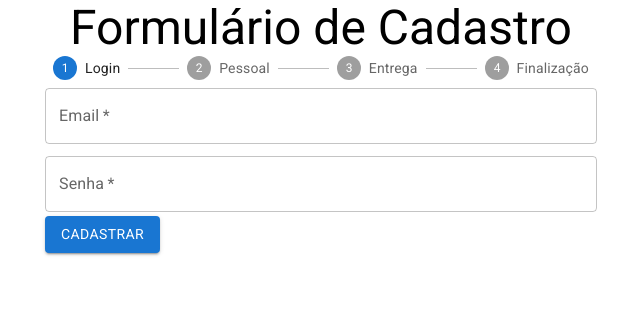
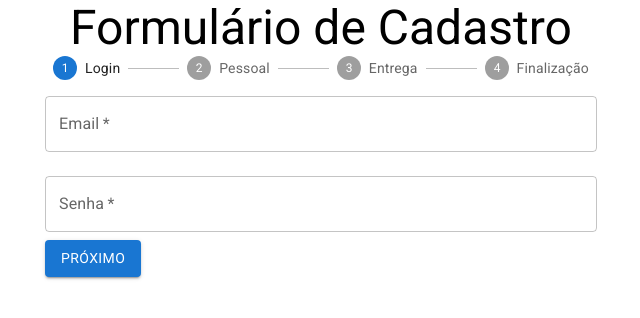
Before and after one commit to vanessa-bonfim/register-form, a React (Create React App) app: page / in a window 1280 px wide. Shown: the top 318 px of the page, without its empty margins (319-959 px from the left). Built offline with nearby package versions, Linux system fonts and the light colour scheme.

Commit message:
imp: Refectoring validations.

```diff
--- a/src/App.js
+++ b/src/App.js
@@ -1,10 +1,12 @@
-import React, { Component } from 'react';
-import FormRegister from './components/FormRegister/FormRegister';
-import { Container, Typography } from '@mui/material';
+import React, { Component } from "react";
+import FormRegister from "./components/FormRegister/FormRegister";
+import { Container, Typography } from "@mui/material";
+import { validateCPF, validatePass, validateName } from "./models/register";
 
-import '@fontsource/roboto'; // Importação de uma fonte externa
+import "@fontsource/roboto"; // Importação de uma fonte externa
 
-import './App.css';
+import "./App.css";
+import RegisterValidation from "./contexts/RegisterValidation";
 // Importação do arquivo de estilos CSS
 
 class App extends Component {
@@ -12,12 +14,16 @@ class App extends Component {
     return (
       <Container component="article" maxWidth="sm">
         {/* Container principal do aplicativo com largura máxima definida */}
-      <Typography variant="h3" align='center' >
+        <Typography variant="h3" align="center" margin="normal">
           {/* Título do formulário */}
           Formulário de Cadastro
         </Typography>
-        <FormRegister onSubmit={onSubmitForm} validationCPF={validateCPF} />
-        {/* Componente do formulário de registro com funções de envio e validação */}
+        <RegisterValidation.Provider
+          value={{ cpf: validateCPF, pass: validatePass, name: validateName }}
+        >
+          <FormRegister onSubmit={onSubmitForm} validations />
+          {/* Componente do formulário de registro com funções de envio e validação */}
+        </RegisterValidation.Provider>
       </Container>
     );
   }
@@ -28,14 +34,5 @@ function onSubmitForm(datas) {
   // Função de callback para lidar com os dados enviados pelo formulário
 }
 
-function validateCPF(cpf) {
-  if (cpf.length !== 11) {
-    return { valid: false, text: "O campo CPF deve ter 11 dígitos!" };
-    // Validação do campo CPF para verificar se possui 11 dígitos
-  } else {
-    return { valid: true, text: "" };
-  }
-}
-
 export default App;
 // Exportação do componente App como componente padrão do arquivo
--- a/src/components/FormRegister/DeliveryData.jsx
+++ b/src/components/FormRegister/DeliveryData.jsx
@@ -21,7 +21,7 @@ function DeliveryData({ onSubmit }) {
         label="CEP"
         type="number"
         variant="outlined"
-        margin="dense"
+        margin="normal"
         fullWidth
       />
       <TextField
@@ -33,7 +33,7 @@ function DeliveryData({ onSubmit }) {
         label="Endereço"
         type="text"
         variant="outlined"
-        margin="dense"
+        margin="normal"
         fullWidth
       />
       <TextField
@@ -45,7 +45,7 @@ function DeliveryData({ onSubmit }) {
         label="Número"
         type="number"
         variant="outlined"
-        margin="dense"
+        margin="normal"
       />
       <TextField
         value={state}
@@ -56,7 +56,7 @@ function DeliveryData({ onSubmit }) {
         label="Estado"
         type="text"
         variant="outlined"
-        margin="dense"
+        margin="normal"
       />
       <TextField
         value={city}
@@ -67,9 +67,9 @@ function DeliveryData({ onSubmit }) {
         label="Cidade"
         type="text"
         variant="outlined"
-        margin="dense"
+        margin="normal"
       />
-      <Button type="submit" variant="contained" color="primary" margin="dense" fullWidth>
+      <Button type="submit" variant="contained" color="primary" margin="normal" fullWidth>
         Finalizar Cadastro
       </Button>
     </form>
--- a/src/components/FormRegister/FormRegister.jsx
+++ b/src/components/FormRegister/FormRegister.jsx
@@ -4,7 +4,7 @@ import UserData from "./UserData";
 import DeliveryData from "./DeliveryData";
 import { Step, StepLabel, Stepper, Typography } from "@mui/material";
 
-function FormRegister({ onSubmit, validationCPF }) {
+function FormRegister({ onSubmit, validations }) {
 
   const [currentStage, setCurrentStage] = useState(0);
   const [collectedData, setData] = useState({});
@@ -14,10 +14,10 @@ function FormRegister({ onSubmit, validationCPF }) {
     }
   })
   const form = [
-    <UserData onSubmit={collectData}/>,
-    <PersonalData onSubmit={collectData} validationCPF={validationCPF}/>,
-    <DeliveryData onSubmit={collectData}/>,
-    <Typography variant="h5" margin="">Obrigada pelo cadastro!</Typography>
+    <UserData onSubmit={collectData} validations={validations}/>,
+    <PersonalData onSubmit={collectData} validations={validations}/>,
+    <DeliveryData onSubmit={collectData} validations={validations}/>,
+    <Typography variant="h5" margin="normal">Obrigada pelo cadastro!</Typography>
   ]
   function collectData(data) {
     setData({...collectedData, ...data});
--- a/src/components/FormRegister/PersonalData.jsx
+++ b/src/components/FormRegister/PersonalData.jsx
@@ -1,7 +1,8 @@
-import React, { useState } from "react";
+import React, { useState, useContext } from "react";
 import { Button, TextField, FormControlLabel, Switch } from "@mui/material";
+import RegisterValidation from "../../contexts/RegisterValidation";
 
-function PersonalData({ onSubmit, validationCPF }) {
+function PersonalData({ onSubmit }) {
   /*
     Ao remover props e passa {onSubmit} como paramentro da função, é o mesmo que passar
     const onSubmit = props.onSubmit; dentro da função.
@@ -20,7 +21,19 @@ function PersonalData({ onSubmit, validationCPF }) {
   const [cpf, setCpf] = useState(""); // Estado para o CPF
   const [sale, setSale] = useState(true); // Estado para a opção de promoção
   const [news, setNews] = useState(false); // Estado para a opção de novidades
-  const [error, setError] = useState({ cpf: { valid: true, text: "" } }); // Estado para o erro de validação do CPF
+  const [error, setError] = useState({
+    cpf: { valid: true, text: "" },
+    name: { valid: true, text: "" },
+  }); // Estado para o erro de validação do CPF
+
+  const validations = useContext(RegisterValidation)
+
+  function validateFields(event) {
+    const { name, value } = event.target;
+    const newState = { ...error };
+    newState[name] = validations[name](value);
+    setError(newState);
+  }
 
   return (
     <form
@@ -35,11 +48,15 @@ function PersonalData({ onSubmit, validationCPF }) {
         onChange={(event) => {
           setName(event.target.value); // Atualiza o estado 'name' com o valor digitado no campo de texto
         }}
+        onBlur={validateFields}
+        error={!error.name.valid}
+        helperText={error.name.text}
         id="name" // ID do campo de texto
         required
+        name="name"
         label="Nome" // Rótulo exibido acima do campo de texto
         variant="outlined" // Estilo de borda do campo de texto
-        margin="dense" // Margem do campo de texto
+        margin="normal" // Margem do campo de texto
         fullWidth // Ocupa a largura total do contêiner
       />
       {/* Campo de texto para o sobrenome */}
@@ -51,9 +68,10 @@ function PersonalData({ onSubmit, validationCPF }) {
         }}
         id="nickname" // ID do campo de texto
         required
+        name="nickname"
         label="Sobrenome" // Rótulo exibido acima do campo de texto
         variant="outlined" // Estilo de variante com borda delimitadora
-        margin="dense" // Margem densa
+        margin="normal" // Margem densa
         fullWidth // Ocupa toda a largura disponível
       />
       {/* Campo de texto para o CPF */}
@@ -63,15 +81,12 @@ function PersonalData({ onSubmit, validationCPF }) {
           // Manipulador de evento para atualizar o estado "cpf"
           setCpf(event.target.value);
         }}
-        onBlur={(event) => {
-          // Manipulador de evento para executar a validação do CPF ao perder o foco
-          const itsValid = validationCPF(cpf); // Validação do CPF
-          setError({ cpf: itsValid }); // Atualiza o estado de erro "cpf"
-        }}
+        onBlur={validateFields}
         error={!error.cpf.valid} // Define se o campo de texto deve ser destacado como inválido
         helperText={error.cpf.text} // Texto auxiliar exibido abaixo do campo de texto
         id="cpf" // ID do campo de texto
         required
+        name="cpf"
         label="CPF" // Rótulo exibido acima do campo de texto
         variant="outlined" // Estilo de variante com borda delimitadora
         margin="normal" // Margem normal
@@ -108,7 +123,7 @@ function PersonalData({ onSubmit, validationCPF }) {
 
       {/* Botão de cadastro */}
       <Button variant="contained" color="primary" type="submit">
-        Cadastrar
+        Próximo
       </Button>
     </form>
   );
--- a/src/components/FormRegister/UserData.jsx
+++ b/src/components/FormRegister/UserData.jsx
@@ -1,14 +1,41 @@
-import React, { useState } from "react";
+import React, { useContext, useState } from "react";
 import { Button, TextField } from "@mui/material";
+import RegisterValidation from "../../contexts/RegisterValidation";
 
 function UserData({ onSubmit }) {
   const [email, setEmail] = useState("");
   const [pass, setPass] = useState("");
+  const [error, setError] = useState({
+    email: { valid: true, text: "" },
+    pass: { valid: true, text: "" },
+  });
+
+  const validations = useContext(RegisterValidation);
+
+  function validateFields(event) {
+    const { name, value } = event.target;
+    const newState = { ...error };
+    newState[name] = validations[name](value);
+    setError(newState);
+  }
+
+  function canSend() {
+    for(let field in error){
+      if (!error[field].valid) {
+        return false
+      }
+      return true;
+    }
+  }
   return (
-    <form onSubmit={(event) => {
+    <form
+      onSubmit={(event) => {
         event.preventDefault();
-      onSubmit({email, pass});
-    }}>
+        if(canSend()){
+          onSubmit({ email, pass });
+        }
+      }}
+    >
       <TextField
         value={email} // Valor do campo de texto
         onChange={(event) => {
@@ -17,10 +44,11 @@ function UserData({ onSubmit }) {
         }}
         id="email"
         label="Email"
+        name="email"
         type="email"
         required
         variant="outlined"
-        margin="dense"
+        margin="normal"
         fullWidth
       />
       <TextField
@@ -29,16 +57,20 @@ function UserData({ onSubmit }) {
           // Manipulador de evento para atualizar o estado "pass"
           setPass(event.target.value);
         }}
+        onBlur={validateFields}
+        error={!error.pass.valid}
+        helperText={error.pass.text}
         id="pass"
+        name="pass"
         label="Senha"
         type="password"
         required
         variant="outlined"
-        margin="dense"
+        margin="normal"
         fullWidth
       />
       <Button type="submit" variant="contained" color="primary">
-        Cadastrar
+      Próximo
       </Button>
     </form>
   );
--- /dev/null
+++ b/src/contexts/RegisterValidation.js
@@ -0,0 +1,5 @@
+import React from "react";
+
+const RegisterValidation = React.createContext();
+
+export default RegisterValidation;
--- /dev/null
+++ b/src/models/register.js
@@ -0,0 +1,32 @@
+function validateCPF(cpf) {
+  if (cpf.length !== 11) {
+    return { valid: false, text: "O campo CPF deve ter 11 dígitos!" };
+    // Validação do campo CPF para verificar se possui 11 dígitos
+  } else {
+    return { valid: true, text: "" };
+  }
+}
+
+function validatePass(pass) {
+  if (pass.length < 4 || pass.length > 72) {
+    return {
+      valid: false,
+      text: "O campo password deve ter entre 4 e 72 dígitos!",
+    };
+    // Validação do campo CPF para verificar se possui 11 dígitos
+  } else {
+    return { valid: true, text: "" };
+  }
+}
+function validateName(name) {
+    if (name.length < 4 || name.length > 72) {
+      return {
+        valid: false,
+        text: "O campo nome deve ter entre 3 e 72 dígitos!",
+      };
+      // Validação do campo CPF para verificar se possui 11 dígitos
+    } else {
+      return { valid: true, text: "" };
+    }
+  }
+export {validateCPF, validatePass, validateName};
```
Lines whose indentation alone changed are shown as unchanged.
